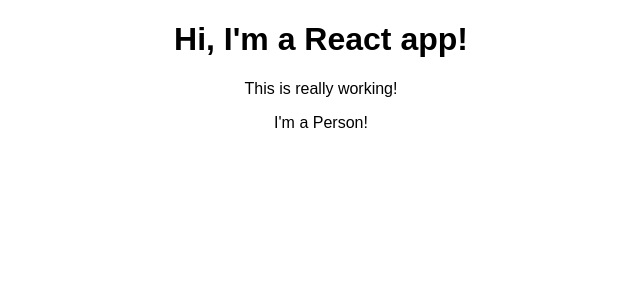
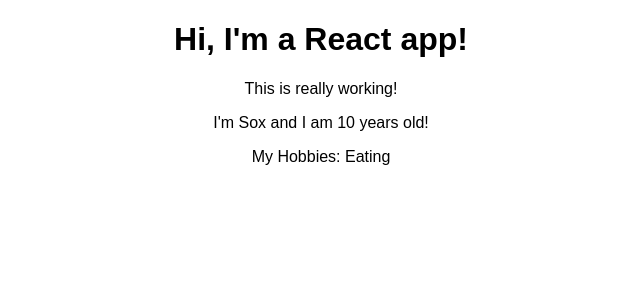
Before and after one commit to jeffgerlach/react_demo, a React (Create React App) app: page / in a window 1280 px wide. Shown: the top 300 px of the page, without its empty margins (319-959 px from the left). Built offline with nearby package versions, Linux system fonts and the light colour scheme.

Commit message:
Access props and children in a functional component

```diff
--- a/src/App.js
+++ b/src/App.js
@@ -8,7 +8,7 @@
       <div className="App">
         <h1>Hi, I'm a React app!</h1>
         <p>This is really working!</p>
-        <Person />
+        <Person name="Sox" age="10">My Hobbies: Eating</Person>
       </div>
     );
   }
--- a/src/Person/Person.js
+++ b/src/Person/Person.js
@@ -1,7 +1,12 @@
 import React from 'react';
 
-const person = () => {
-    return <p>I'm a Person!</p>
+const person = (props) => {
+    return (
+        <div>
+            <p>I'm {props.name} and I am {props.age} years old!</p>
+            <p>{props.children}</p>
+        </div>
+    );
 }
 
 export default person;
```
